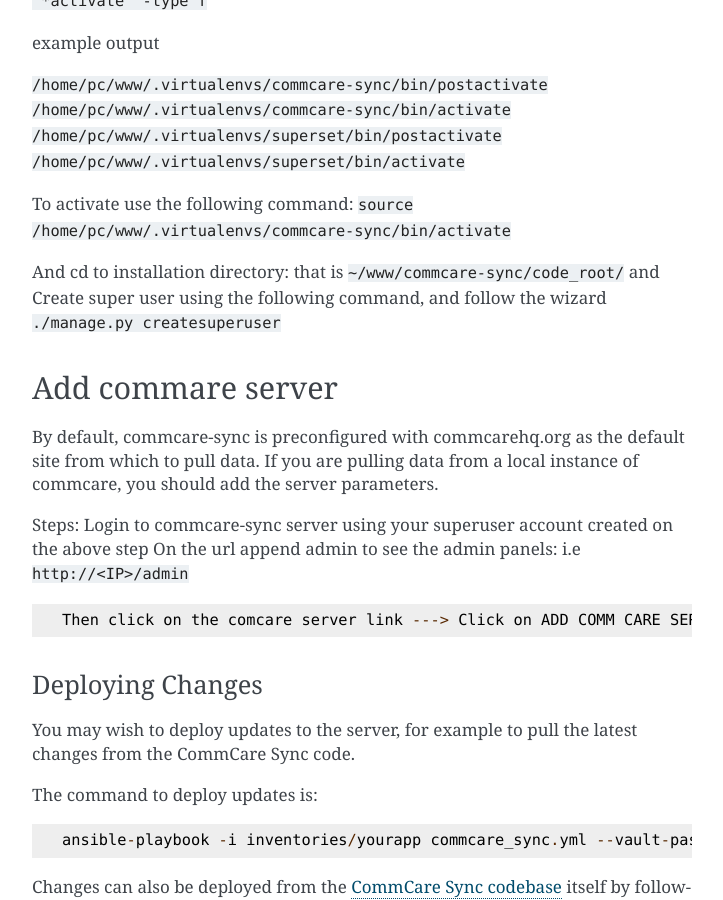
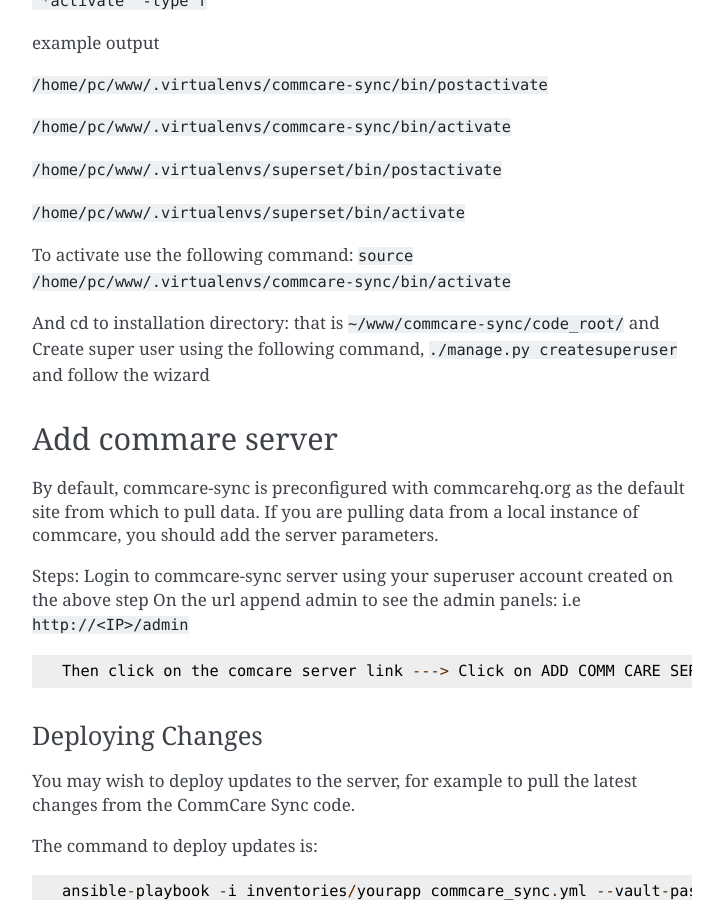
Before and after one commit to dimagi/commcare-sync-ansible, a Sphinx documentation site: the page built from docs/system-administration.md, in a window 1280 px wide and 900 px high, scrolled down 936 px. Shown: the whole window, without its empty margins (388-1111 px from the left). Built offline with Sphinx 7.4.7, drawn with Linux system fonts in a browser that asks for light colours.

```diff
--- a/docs/system-administration.md
+++ b/docs/system-administration.md
@@ -35,14 +35,18 @@ Activate virtual environment of commare-sync. If you are not sure where the virt
 example output
 
 `/home/pc/www/.virtualenvs/commcare-sync/bin/postactivate`
+
 `/home/pc/www/.virtualenvs/commcare-sync/bin/activate`
+
 `/home/pc/www/.virtualenvs/superset/bin/postactivate`
+
 `/home/pc/www/.virtualenvs/superset/bin/activate`
 
 To activate use the following command:
     `source /home/pc/www/.virtualenvs/commcare-sync/bin/activate`
 
-And cd to installation directory: that is `~/www/commcare-sync/code_root/` and Create super user using the following command, and follow the wizard `./manage.py createsuperuser`
+And cd to installation directory: that is `~/www/commcare-sync/code_root/` and Create super user using the following command,
+ `./manage.py createsuperuser`  and follow the wizard
 
 ## Add commare server
 
```
